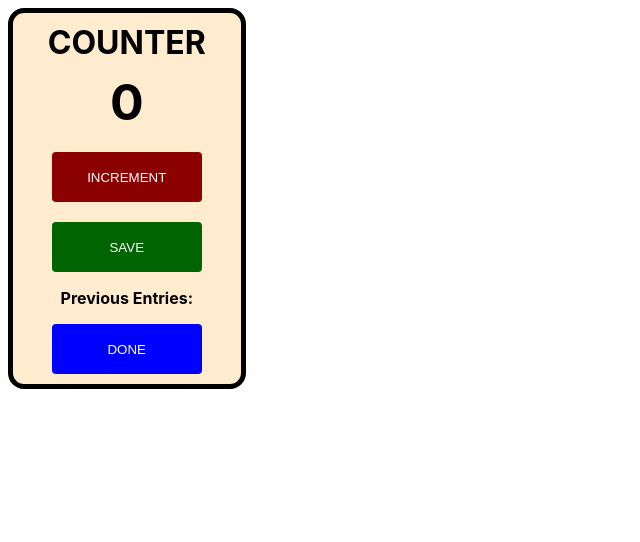
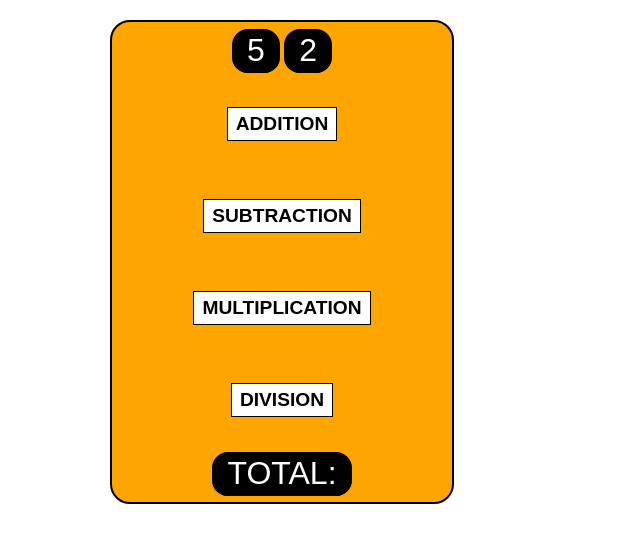
Before and after one commit to prudhvirahul99/Java_script, a plain HTML site: page index.html in a window 1280 px wide. Shown: the whole page, without its empty margins (0-640 px from the left). Drawn offline with Linux system fonts and the light colour scheme.

Commit message:
Mini-Calculator
--> I have created a simple calculator with the fixed values
--> Have a look on files of Mini-Calculator which is useful and understandable for the beginners who are interested in HTML, CSS & JS.
// the fixed values can be modify in the js file //

```diff
--- a/index.html
+++ b/index.html
@@ -3,18 +3,21 @@
 <head>
     <meta charset="UTF-8">
     <meta name="viewport" content="width=device-width, initial-scale=1.0">
-    <title>Counter app</title>
+    <title>Mini-Calculator</title>
     <link rel="stylesheet" href="style.css">
 </head>
 <body>
     <div class="container">
-        <h1>COUNTER</h1>
-        <h2 id="count-el">0</h2>
-        <button class="btn" onclick="increment()">INCREMENT</button><BR><BR>
-        <button class="btn2" id="save-btn" onclick="save()">SAVE</button>
-        <p id="save-el">Previous Entries: </p>
-        <button class="btn3" id="done-btn" onclick="done()">DONE</button>
+        <span id="num1-el"></span>
+        <span id="num2-el"></span><br><br>
+        <button onclick="add()">ADDITION</button><br><br>
+        <button onclick="sub()">SUBTRACTION</button><br><br>
+        <button onclick="multi()">MULTIPLICATION</button><br><br>
+        <button onclick="div()">DIVISION</button><br><br>
+        <span id="total">TOTAL: </span>
     </div>
+
+
     <script src="index.js"></script>
 </body>
 </html>
--- a/index.js
+++ b/index.js
@@ -1,26 +1,30 @@
+let num1 = 5
+let num2 = 2
+document.getElementById("num1-el").textContent= num1
+document.getElementById("num2-el").textContent= num2
 
+let sumEL=document.getElementById("total")
 
-//let doneEl=document.getElementById("done-el")
-let saveEl=document.getElementById("save-el")
-let countEL=document.getElementById("count-el")
-let count=0
-
-// console.log(saveEl)
-
-function increment(){
-    count=count+1     //count += 1
-    countEL.innerText = count
+function add(){
+    console.log("addition")
+    let result =  num1 + num2
+    sumEL.textContent = "TOTAL: " + result
 }
 
-function save(){
-    let countStr= count + " - "   // for spacing textContent [(mdn)-google]
-    saveEl.textContent = saveEl.textContent + countStr //saveEl.innerText + =  countStr
-    countEL.innerText = 0
-    count = 0
+function sub(){
+    console.log("subtraction")
+    let result =  num1 - num2
+    sumEL.textContent = "TOTAL: " + result
+}
 
-    // console.log(count)
+function multi(){
+    console.log("multiplication")
+    let result =  num1 * num2
+    sumEL.textContent = "TOTAL: " + result
 }
- function done(){
-    countEL.innerText = 0
-    saveEl.textContent =  "Previous Entries: "
- }
+
+function div(){
+    console.log("division")
+    let result =  num1 / num2
+    sumEL.textContent = "TOTAL: " + result
+}
--- a/style.css
+++ b/style.css
@@ -1,57 +1,34 @@
 body {
-    font-family: -apple-system, BlinkMacSystemFont, 'Segoe UI', Roboto, Oxygen, Ubuntu, Cantarell, 'Open Sans', 'Helvetica Neue', sans-serif;
-    font-weight: bold;
+    font-family: Arial, Helvetica, sans-serif;
+    padding: 20px 0;
+    margin: 0;
     text-align: center;
 }
-div{
-    border: 5px solid black;
-    width: 18%;
-    /* padding: 10px; */
-    padding-bottom: 10px;
+
+span {
+    border-bottom: 2px solid black;
+    padding: 3px 15px;
+    font-size: 2rem;
+    color: white;
+    background-color: black;
     border-radius: 16px;
 }
+
+button {
+    margin: 20px 0;
+    background: white;
+    color: black;
+    border: 1px solid black;
+    font-weight: bold;
+    cursor: pointer;
+    padding: 5px 8px;
+    font-size: 1.2rem;
+}
 .container{
-    background-color: blanchedalmond;
-
+    border: 2px solid black ;
+    border-radius: 20px;
+    width: 25%;
+    padding: 10px;
+    margin: 0px 0px 0px 110px;
+    background-color: orange;
 }
-h1 {
-    margin-top: 10px;
-    margin-bottom: 10px;
-}
-
-h2 {
-    font-size: 50px;
-    margin-top: 0;
-    margin-bottom: 20px;
-}
-
-.btn{
-    height: 50px;
-    width: 150px;
-    background-color: darkred;
-    border-style: none;
-    padding: 10px;
-    color: white;
-    border-radius: 4px;
-    cursor: pointer;
-}
-.btn2{
-    height:50px;
-    width: 150px;
-    background-color: darkgreen;
-    border-style: none;
-    padding: 10px;
-    color: white;
-    border-radius: 4px;
-    cursor: pointer;
-}
-.btn3{
-    height: 50px;
-    width: 150px;
-    background-color: blue;
-    border-style: none;
-    padding: 10px;
-    color: white;
-    border-radius: 4px;
-    cursor: pointer;
-}
```
